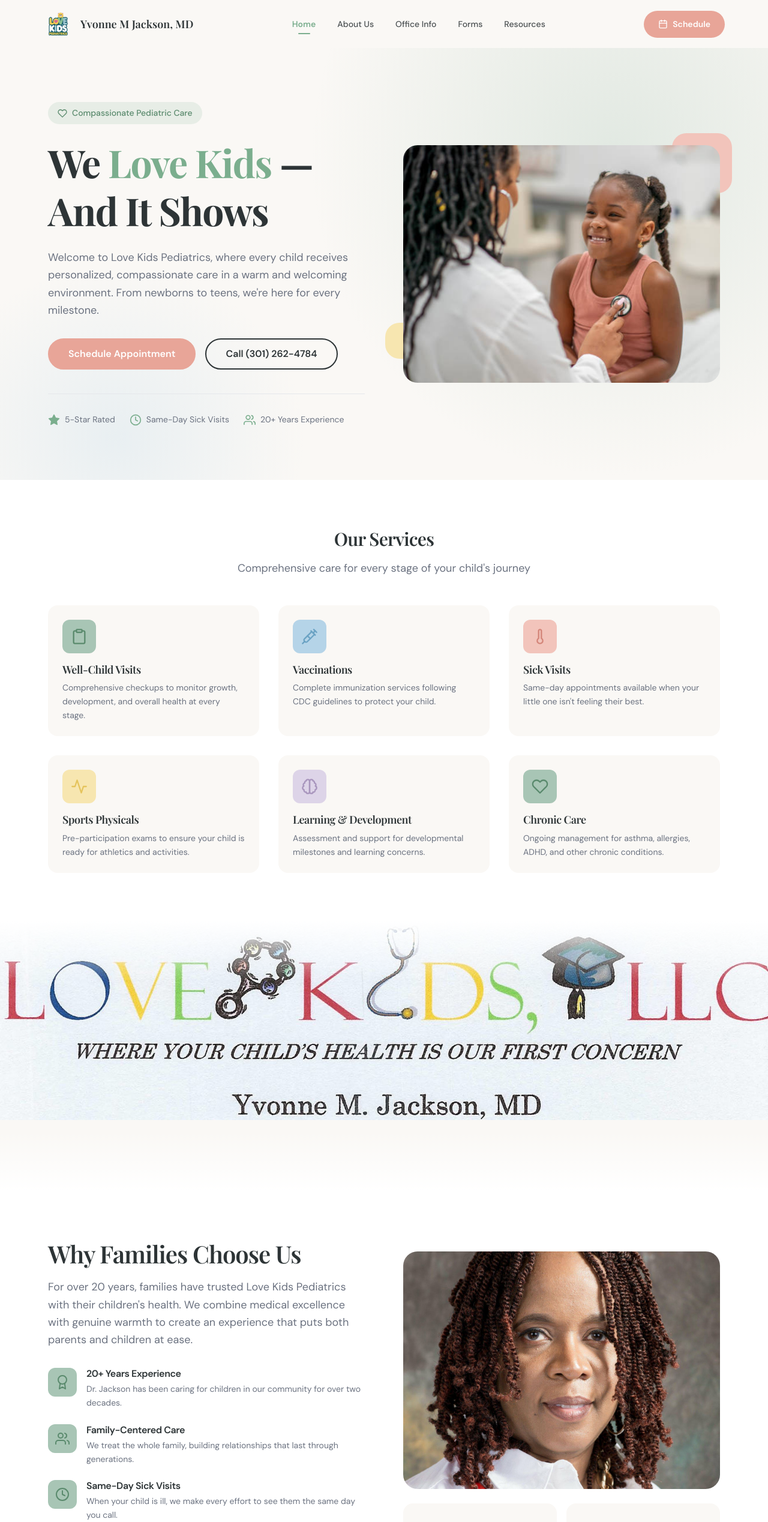
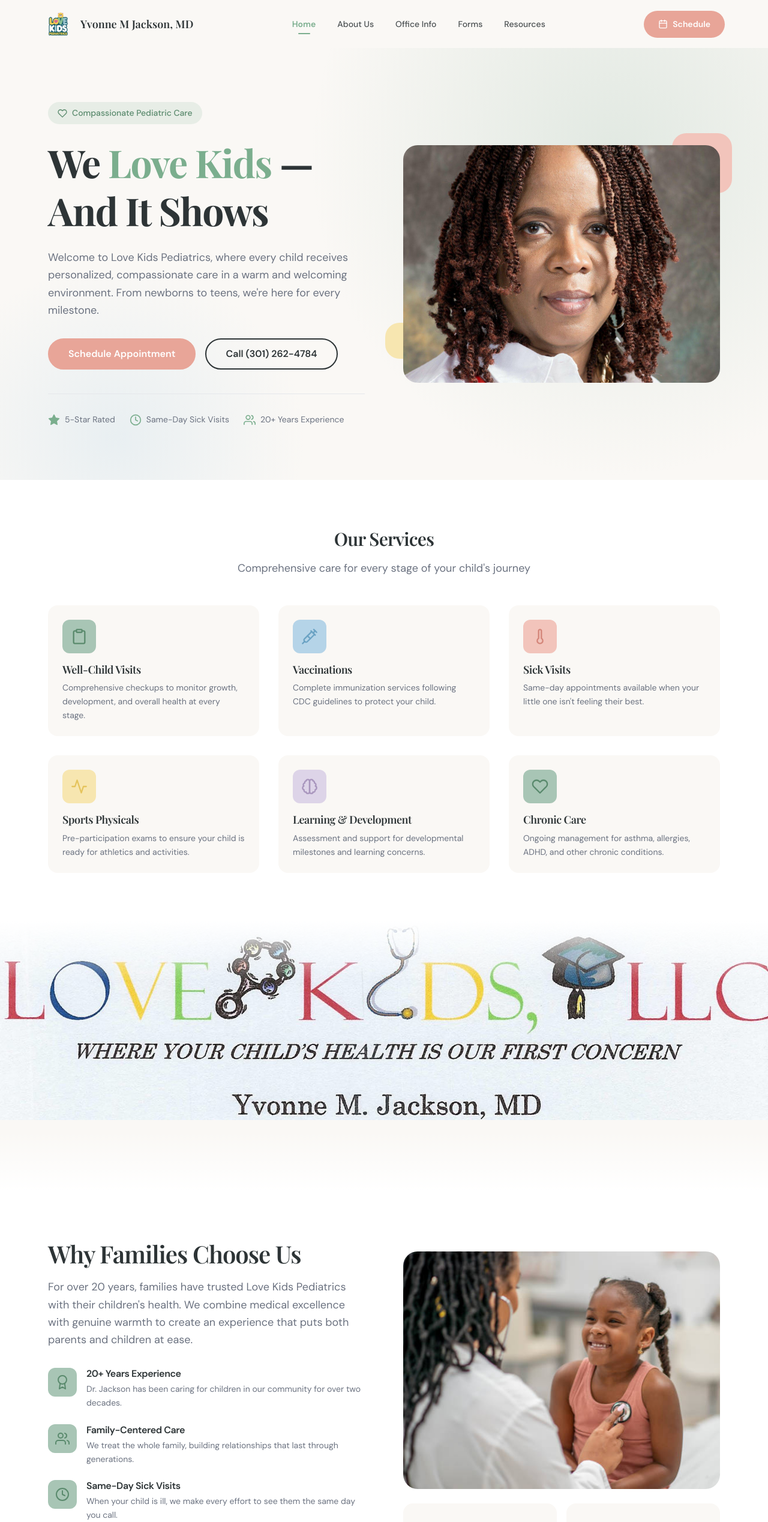
Before and after one commit to sprim0/LoveKidsPediatrics, a React (Vite) app: page / in a window 1280 px wide. Shown: the top 2537 px of the page at 60% size. Built offline with nearby package versions, Linux system fonts and the light colour scheme; the HTML template or start-up script is replaced by a standard one; a web font is replaced by a local one.

Commit message:
Swap hero and headshot images in Home component

```diff
--- a/src/pages/Home.jsx
+++ b/src/pages/Home.jsx
@@ -224,7 +224,7 @@
             <div className="hero-shape hero-shape-1" />
             <div className="hero-shape hero-shape-2" />
             <div className="hero-image-wrapper">
-              <img src={heroImage} alt="Happy doctor with child" />
+              <img src={headshotImage} alt="Dr. Jackson" />
             </div>
           </div>
         </div>
@@ -286,7 +286,7 @@
 
             <div className="why-image">
               <div className="why-image-wrapper">
-                <img src={headshotImage} alt="Dr. Jackson" />
+                <img src={heroImage} alt="Happy doctor with child" />
               </div>
               <div className="why-stats">
                 <div className="why-stat">
```
